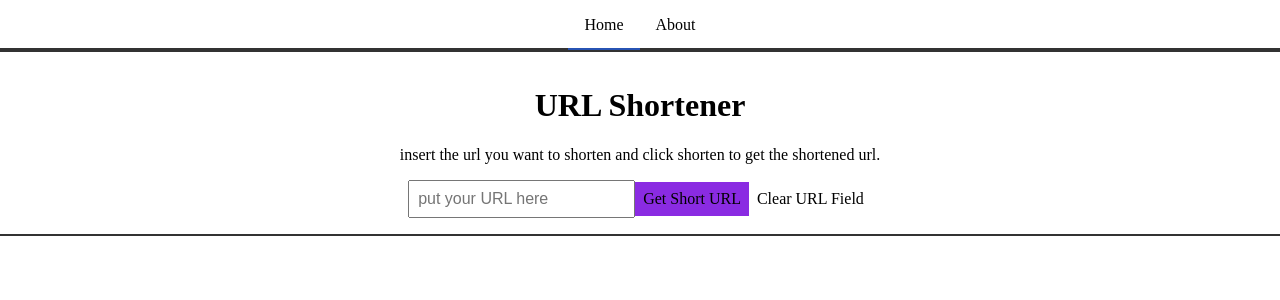
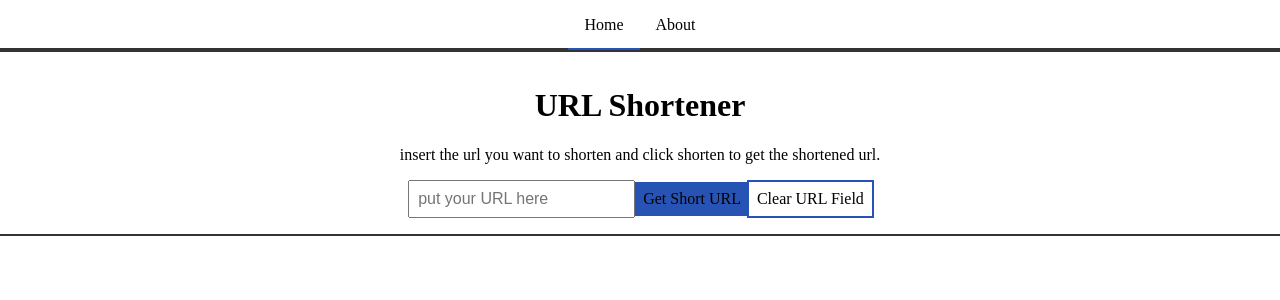
Before and after one commit to Klrfl/url-shortener, a Vue app: page / in a window 1280 px wide. Shown: the top 300 px of the page. Built offline with nearby package versions, Linux system fonts and the light colour scheme.

Commit message:
add styles for clear btn

```diff
--- a/src/components/TheHeader.vue
+++ b/src/components/TheHeader.vue
@@ -96,7 +96,11 @@ input {
 
 .btn--cta {
   padding: 0.5rem;
-  background-color: blueviolet;
+  background-color: var(--accent);
   cursor: pointer;
 }
+
+.btn--clear {
+  outline: 2px solid var(--accent);
+}
 </style>
```
